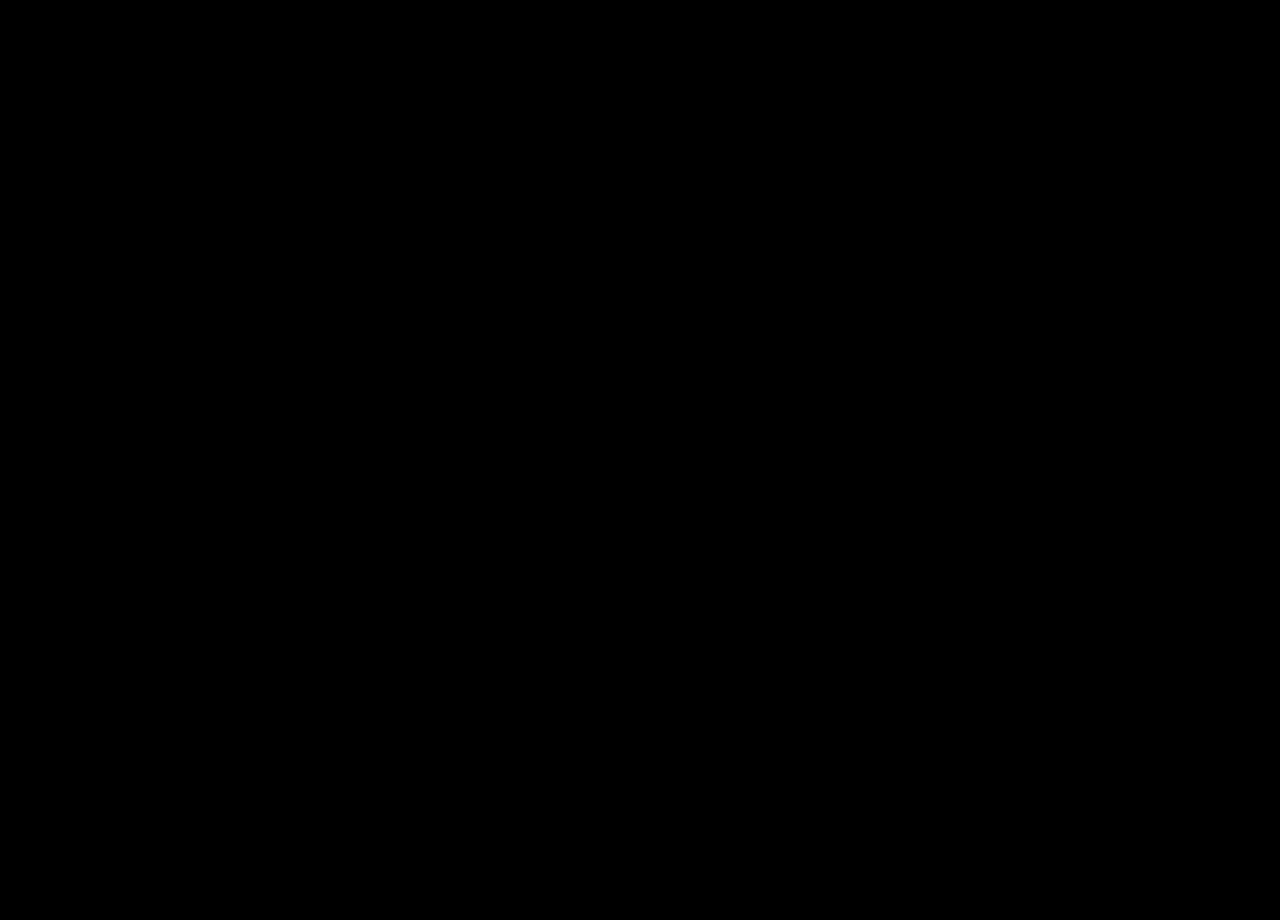
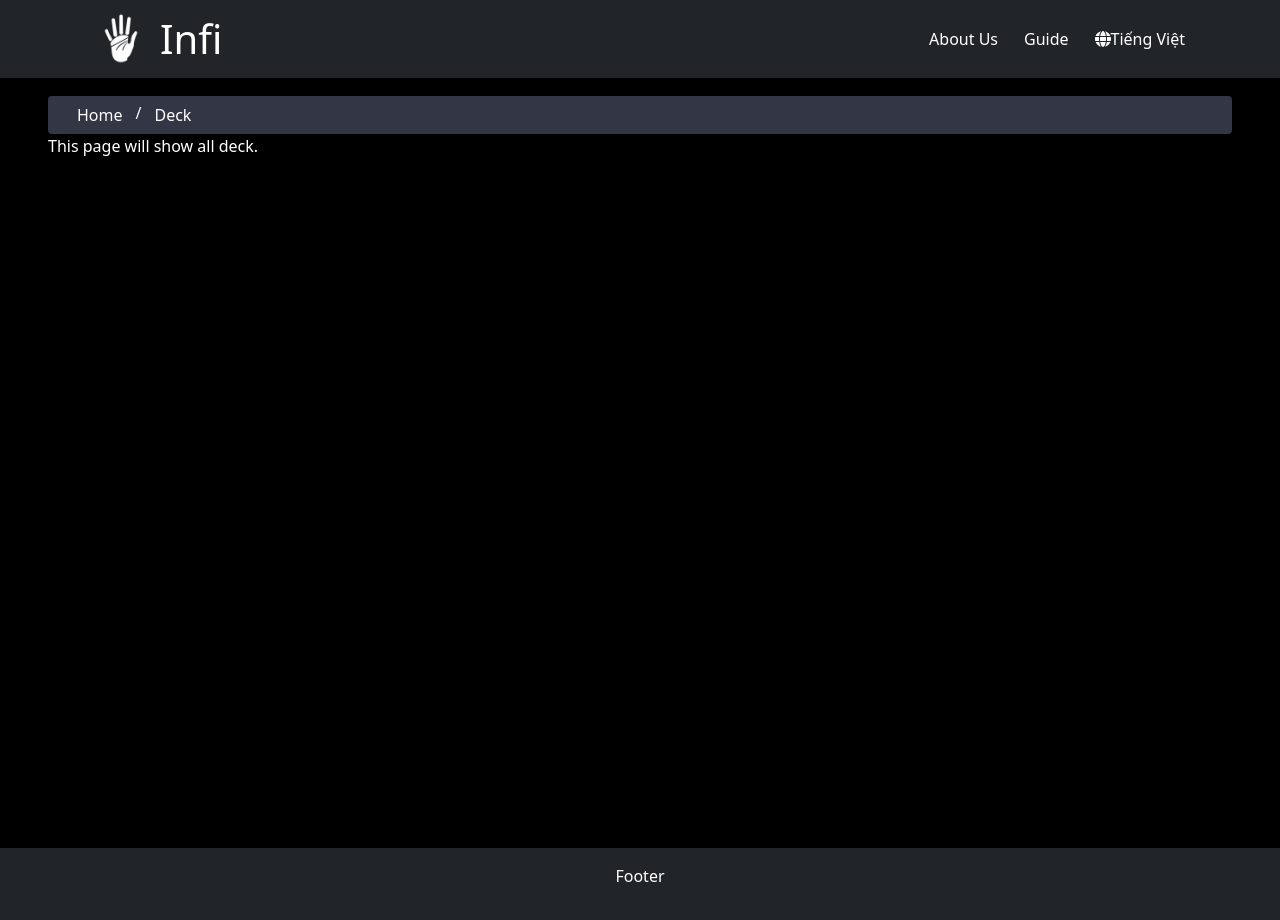
Before and after one commit to gheodn43/infi, a React (Create React App) app: page /deck in a window 1280 px wide. Before the commit this address had no page. Before the commit the page ends 800 px from the top, so only its background shows below. Built offline with nearby package versions, Linux system fonts and the light colour scheme.

Commit message:
update deck pages

```diff
--- a/src/App.js
+++ b/src/App.js
@@ -3,7 +3,9 @@ import { BrowserRouter as Router, Route, Routes } from 'react-router-dom';
 import LandingPage from './pages/landingPage';
 import AboutUsPage from './pages/aboutUsPage';
 import GuidePage from './pages/guidePage';
+import DeckPage from './pages/deckPage';
 import MyDeckPage from './pages/myDeckPage';
+import ShareWithMePage from './pages/shareWithMePage';
 
 function App() {
   return (
@@ -13,8 +15,9 @@ function App() {
         <Route path="/home" element={<LandingPage />} />
         <Route path="/about" element={<AboutUsPage />} />
         <Route path="/guide" element={<GuidePage />} />
-
+        <Route path="/deck" element={<DeckPage />} />
         <Route path="/deck/my-decks" element={<MyDeckPage />} />
+        <Route path="/deck/share-with-me" element={<ShareWithMePage />} />
       </Routes>
     </Router>
   );
--- /dev/null
+++ b/src/components/buttons/DeckRoute.js
@@ -0,0 +1,31 @@
+import { useLocation } from 'react-router-dom';
+import HomeLink from "./HomeLink";
+import DeckLink from "./DeckLink";
+import MyDeckLink from "./MyDeckLink";
+import ShareWithMeLink from "./ShareWMeLink";
+
+export default function DeckRoute() {
+    const location = useLocation();
+    const showMyDecksLink = location.pathname.includes('my-decks');
+    const showShareWithMeLink = location.pathname.includes('share-with-me');
+
+    return (
+        <div className="px-lg-3 d-wrapper gap-3 bg-primary-cus rounded-1">
+            <HomeLink />
+            <span>/</span>
+            <DeckLink />
+            {showMyDecksLink && (
+                <>
+                    <span>/</span>
+                    <MyDeckLink />
+                </>
+            )}
+            {showShareWithMeLink && (
+                <>
+                    <span>/</span>
+                    <ShareWithMeLink />
+                </>
+            )}
+        </div>
+    );
+}
--- a/src/components/buttons/MyDeckSection.js
+++ b/src/components/buttons/MyDeckSection.js
@@ -2,7 +2,7 @@ import { useTranslation } from 'react-i18next';
 import { Row, Col } from 'react-bootstrap';
 import { useNavigate } from 'react-router-dom';
 
-export default function ShareWithMe() {
+export default function MyDecks() {
   const { t } = useTranslation();
   const navigate = useNavigate();
 
--- a/src/components/carousels/FeatCarousel.js
+++ b/src/components/carousels/FeatCarousel.js
@@ -1,16 +1,20 @@
 import React from 'react';
 import { useTranslation } from 'react-i18next';
 import { Carousel } from 'react-bootstrap';
+
 export default function FeatsCarousel() {
     const { t } = useTranslation();
-    const feats = t('feats', { returnObjects: true }); //đ
+    const feats = t('feats', { returnObjects: true });
+
     return (
         <Carousel>
             {feats.map((feat, index) => (
-                <Carousel.Item>
+                <Carousel.Item key={index}>
                     <div className="feats-container">
-                        <div key={index} className={`w-100 feat-h component-color-${index+1} d-flex flex-column flex-md-row rounded-5 py-2 px-4 mb-4`}>
-                            <div> <img src={feat.image} alt={feat.title} className="feat-img-h" /></div>
+                        <div className={`w-100 feat-h component-color-${index + 1} d-flex flex-column flex-md-row rounded-5 py-2 px-4 mb-4`}>
+                            <div>
+                                <img src={feat.image} alt={feat.title} className="feat-img-h" />
+                            </div>
                             <div className="mx-4 p-lg-5">
                                 <h1>{feat.title}</h1>
                                 <p>{feat.content}</p>
@@ -21,4 +25,4 @@ export default function FeatsCarousel() {
             ))}
         </Carousel>
     );
-};
+}
--- /dev/null
+++ b/src/components/contents/DeckContent.js
@@ -0,0 +1,7 @@
+export default function DeckContent (){
+    return (
+     <div>
+        This page will show all deck.
+     </div>
+    )
+}
--- /dev/null
+++ b/src/components/contents/ShareWithMeContent.js
@@ -0,0 +1,14 @@
+import React from 'react';
+//import { useTranslation } from 'react-i18next';
+
+const ShareWithMe = () => {
+   // const { t } = useTranslation();
+  return (
+    <div>
+      <h1>Deck Share With Me Content</h1>
+
+    </div>
+  );
+};
+
+export default ShareWithMe;
--- a/src/components/layout/deckLayout.js
+++ b/src/components/layout/deckLayout.js
@@ -1,17 +1,11 @@
 import React from 'react';
-import HomeLink from '../buttons/HomeLink';
-import DeckLink from '../buttons/DeckLink';
+import DeckRoute from '../buttons/DeckRoute';
 
 const deckLayout = (WrappedComponent) => {
     return (props) => {
         return (
             <div className="d-flex flex-column">
-                <div className="px-lg-3 d-wrapper gap-3 bg-primary-cus rounded-1">
-                    <HomeLink />
-                    <span>/</span>
-                    <DeckLink />
-                    <span>/</span>
-                </div>
+                <DeckRoute/>
                 <main className="content flex-fill">
                     <WrappedComponent {...props} />
                 </main>
--- /dev/null
+++ b/src/pages/deckPage.js
@@ -0,0 +1,10 @@
+import React from 'react';
+import mainLayout from '../components/layout/mainLayout';
+import deckLayout from '../components/layout/deckLayout';
+import DeckContent from '../components/contents/DeckContent';
+const ContentWithDeckLayout = deckLayout(DeckContent);
+const ContentWithMainLayout = mainLayout(ContentWithDeckLayout);
+
+export default function DeckPage() {
+  return <ContentWithMainLayout />;
+}
--- /dev/null
+++ b/src/pages/shareWithMePage.js
@@ -0,0 +1,10 @@
+import React from 'react';
+import mainLayout from '../components/layout/mainLayout';
+import deckLayout from '../components/layout/deckLayout';
+import ShareWithMe from '../components/contents/ShareWithMeContent';
+const ContentWithDeckLayout = deckLayout(ShareWithMe);
+const ContentWithMainLayout = mainLayout(ContentWithDeckLayout);
+
+export default function ShareWithMePage() {
+  return <ContentWithMainLayout />;
+}
```
